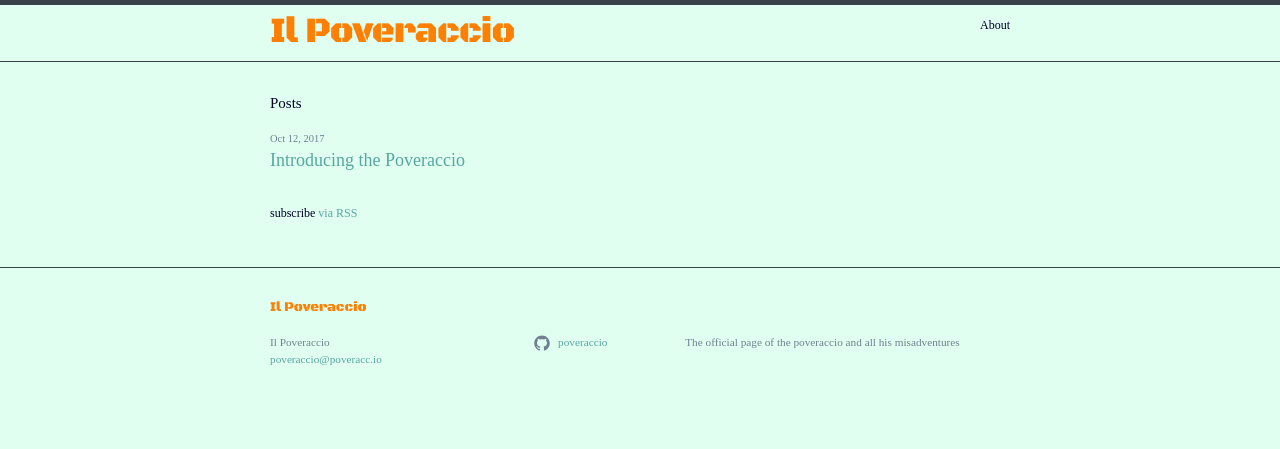
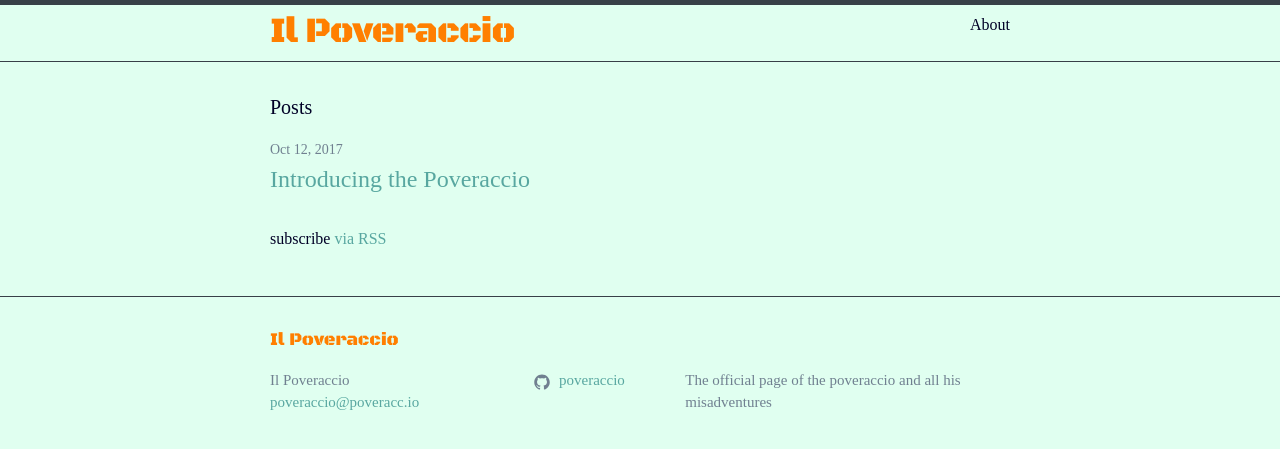
Before and after one commit to poveraccio/poveraccio.github.io, a Jekyll site: the page built from index.md, in a window 1280 px wide. Shown: the top 449 px of the page. Built offline with Jekyll 4.4.1, drawn with Linux system fonts in a browser that asks for light colours; some web fonts are replaced.

Commit message:
tweaked font sizes

```diff
--- a/_sass/conima.scss
+++ b/_sass/conima.scss
@@ -27,7 +27,7 @@ $ip-font-weight: 400 !default;
 $ip-line-height: 1.5 !default;
 
 $body-font-family: 'Iceland', cursive;
-$body-font-size:   12px !default;
+$body-font-size:   16px !default;
 $body-font-weight: 400 !default;
 $small-font-size:  $body-font-size * 0.875 !default;
 $body-line-height: 1.5 !default;
--- a/_sass/conima/_layout.scss
+++ b/_sass/conima/_layout.scss
@@ -11,7 +11,7 @@
 }
 
 .site-title {
-  @include relative-font-size(3.0);
+  @include relative-font-size(2.25);
   font-weight: 300;
   line-height: $ip-line-height * $ip-font-size * 3;
   letter-spacing: -1px;
@@ -21,7 +21,7 @@
 
 .site-nav {
   float: right;
-  line-height: $body-line-height * $body-font-size * 2.25;
+  line-height: $ip-line-height * $ip-font-size * 2.25;
 
   .nav-trigger {
       display: none;
@@ -33,7 +33,7 @@
 
   .page-link {
     color: $text-color;
-    line-height: $body-line-height;
+    line-height: $ip-line-height;
 
     // Gaps between nav items, but not on the last one
     &:not(:last-child) {
```
